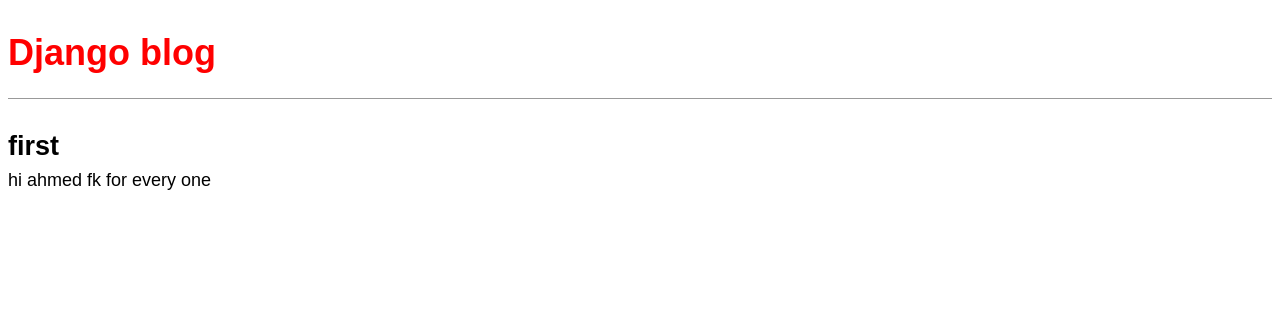
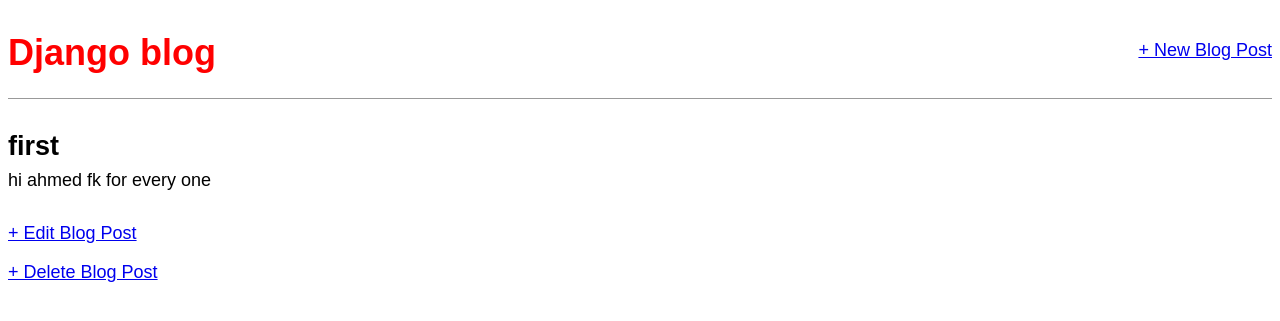
Before and after one commit to developer-ahmed-shehta/django-for-beginners-5th-edition-5nbsped, a Django app: page /Blog/post/1 in a window 1280 px wide. Shown: the top 321 px of the page. Run offline with Django 5.2, Linux system fonts and the light colour scheme; data comes from the database, SQL or seed files in the repository; both versions use the stored data as it was after the commit; some web fonts are replaced.

Commit message:
add tests for create updare delete for blog pages

```diff
--- a/Blog/models.py
+++ b/Blog/models.py
@@ -12,4 +12,4 @@ class Post(models.Model):
         return self.title
 
     def get_absolute_url(self):
-        return reverse("post_detail", kwargs={"postID": self.pk})
+        return reverse("post_detail", kwargs={"pk": self.pk})
--- a/Blog/urls.py
+++ b/Blog/urls.py
@@ -2,6 +2,9 @@ from django.urls import path
 from .views import *
 
 urlpatterns = [
-    path('',home,name='blog_home'),
-    path('post/<int:postID>',post_detail,name='post_detail'),
+    path('',BlogListView.as_view(),name='blog_home'),
+    path('post/<int:pk>',BlogDetailView.as_view(),name='post_detail'),
+    path("post/new/", BlogCreateView.as_view(), name="post_new"),
+    path("post/<int:pk>/update/", BlogUpdateView.as_view(), name="post_update"),
+    path("post/<int:pk>/delete/", BlogDeleteView.as_view(), name="post_delete"),
 ]
--- a/Blog/views.py
+++ b/Blog/views.py
@@ -1,15 +1,40 @@
 from django.shortcuts import render, get_object_or_404
+from django.views.generic import ListView, DetailView
+from django.views.generic.edit import CreateView, UpdateView, DeleteView
+from Blog.models import Post
+from django.urls import reverse_lazy
 
-from Blog.models import Post
+# Create your views here.
+# def home(request):
+#     posts = Post.objects.all()
+#     context = {'posts': posts}
+#     return render(request,"Blog/home.html",context)
+#
+# def post_detail(request, postID):
+#     post = get_object_or_404(Post, pk=postID)
+#     context = {'post': post}
+#     return render(request,"Blog/post_detail.html",context)
+
+class BlogListView(ListView):
+    model = Post
+    template_name = "Blog/home.html"
+    context_object_name = "posts"
+class BlogDetailView(DetailView):
+    model = Post
+    template_name = "Blog/post_detail.html"
+
+class BlogCreateView(CreateView): # new
+    model = Post
+    template_name = "Blog/post_new.html"
+    fields = ["title", "author", "body"]
 
 
-# Create your views here.
-def home(request):
-    posts = Post.objects.all()
-    context = {'posts': posts}
-    return render(request,"Blog/home.html",context)
+class BlogUpdateView(UpdateView):
+    model = Post
+    template_name = "Blog/post_edit.html"
+    fields = ["title", "body"]
 
-def post_detail(request, postID):
-    post = get_object_or_404(Post, pk=postID)
-    context = {'post': post}
-    return render(request,"Blog/post_detail.html",context)
+class BlogDeleteView(DeleteView):
+    model = Post
+    template_name = "Blog/post_delete.html"
+    success_url = reverse_lazy("blog_home")
--- a/templates/Blog/base.html
+++ b/templates/Blog/base.html
@@ -1,14 +1,24 @@
+<!-- templates/base.html -->
 {% load static %}
 <html>
 <head>
 <title>Django blog</title>
-<link rel="stylesheet" href="{% static 'Blog/css/base.css' %}">
+<link href="https://fonts.googleapis.com/css?family=\
+Source+Sans+Pro:400" rel="stylesheet">
+<link href="{% static 'Blog/css/base.css' %}" rel="stylesheet">
 </head>
 <body>
+<div>
 <header>
+<!-- start new HTML... -->
+<div class="nav-left">
 <h1><a href="{% url 'blog_home' %}">Django blog</a></h1>
+</div>
+<div class="nav-right">
+<a href="{% url 'post_new' %}">+ New Blog Post</a>
+</div>
+<!-- end new HTML... -->
 </header>
-<div>
 {% block content %}
 {% endblock content %}
 </div>
--- a/templates/Blog/post_detail.html
+++ b/templates/Blog/post_detail.html
@@ -1,7 +1,13 @@
+<!-- templates/post_detail.html -->
 {% extends "Blog/base.html" %}
 {% block content %}
 <div class="post-entry">
 <h2>{{ post.title }}</h2>
 <p>{{ post.body }}</p>
 </div>
+<div>
+<p><a href="{% url 'post_update' post.pk %}">+ Edit Blog Post</a></p>
+<!-- new HTML below here... -->
+<p><a href="{% url 'post_delete' post.pk %}">+ Delete Blog Post</a></p>
+</div>
 {% endblock content %}
```
Also changed, not shown: Blog/tests.py (+28 -1 lines), templates/Blog/post_delete.html (added, +8 -0 lines), templates/Blog/post_edit.html (added, +9 -0 lines), templates/Blog/post_new.html (added, +10 -0 lines), db.sqlite3.
